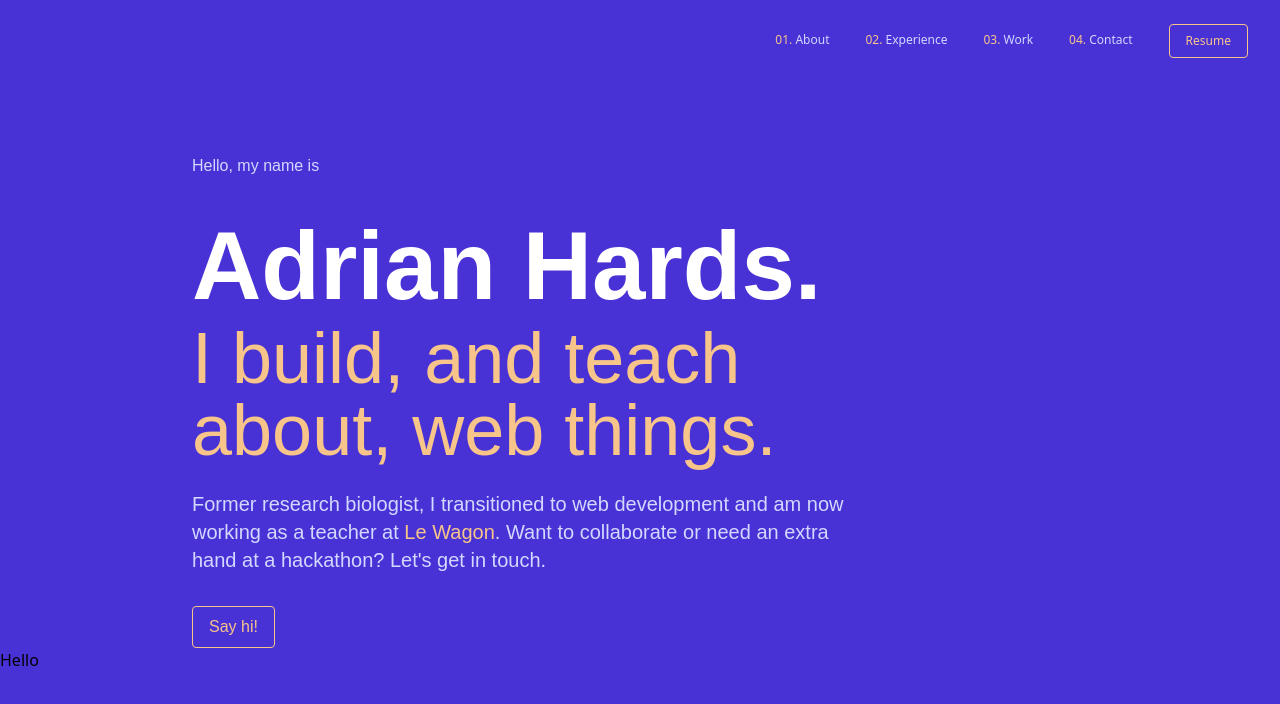
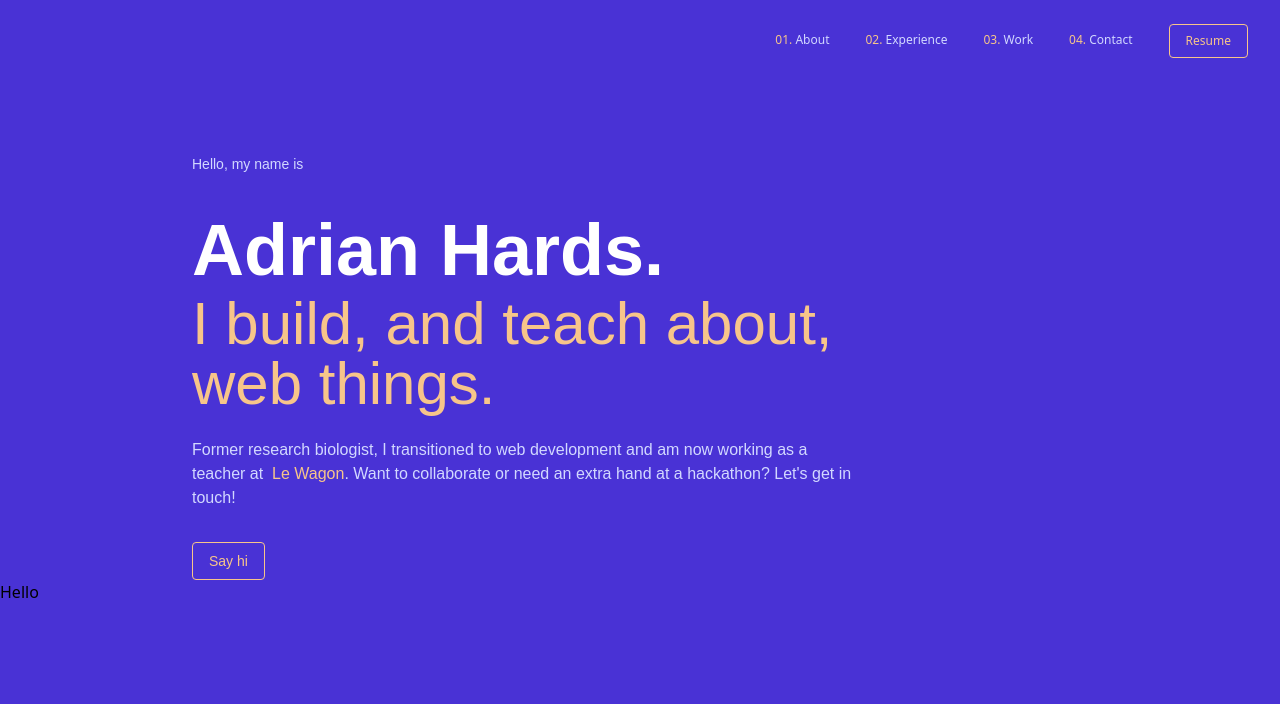
Before and after one commit to adrianHards/adrianhards.github.io, a React (Create React App) app: page / in a window 1280 px wide. Shown: the top 704 px of the page. Built offline with nearby package versions, Linux system fonts and the light colour scheme; a web font is replaced by a local one.

Commit message:
add link to LW

```diff
--- a/src/components/Header.js
+++ b/src/components/Header.js
@@ -2,26 +2,29 @@ const Header = () => {
   return (
     <div className="Header">
       <header className="calibre mt-24 ml-48">
-        <div class="text-[#d2d8ff] text-l tracking-normal font-light fade fadeOut pb-10">
+        <div class="text-[#d2d8ff] text-sm tracking-normal font-light fade fadeOut pb-10">
           Hello, my name is
         </div>
 
-        <div class="text-white text-8xl font-semibold fade fadeOut pb-2">
+        <div class="text-white text-7xl font-semibold fade fadeOut pb-2">
           Adrian Hards.
         </div>
 
-        <div class="text-[#F7C58A] text-7xl fade fadeOut pb-6 w-[690px]">
+        <div class="text-[#F7C58A] text-6xl fade fadeOut pb-6 w-[690px]">
           I build, and teach about,
           web things.
         </div>
 
-        <div class="text-[#d2d8ff] text-xl fade fadeOut font-light pb-8 w-[670px]">
-          Former research biologist, I transitioned to web development and am now working as a teacher at <span id="wag" class="link-underline text-[#F7C58A]">Le Wagon</span>.
-          Want to collaborate or need an extra hand at a hackathon? Let's get in touch.
+        <div class="text-[#d2d8ff] text-l fade fadeOut font-light pb-8 w-[660px]">
+          Former research biologist, I transitioned to web development and am now working as a teacher at &nbsp;
+          <span id="wag" class="link-underline text-[#F7C58A]">
+            <a href="https://www.lewagon.com/">Le Wagon</a>
+          </span>.
+          Want to collaborate or need an extra hand at a hackathon? Let's get in touch!
         </div>
 
-        <button class="fade fadeOut text-md font-light text-[#F7C58A] px-4 py-2 border border-[#F7C58A] hover:bg-[#F7C58A]/10 rounded">
-          Say hi!
+        <button class="fade fadeOut text-sm font-light text-[#F7C58A] px-4 py-2 border border-[#F7C58A] hover:bg-[#F7C58A]/10 rounded">
+          Say hi
         </button>
       </header>
 
```
